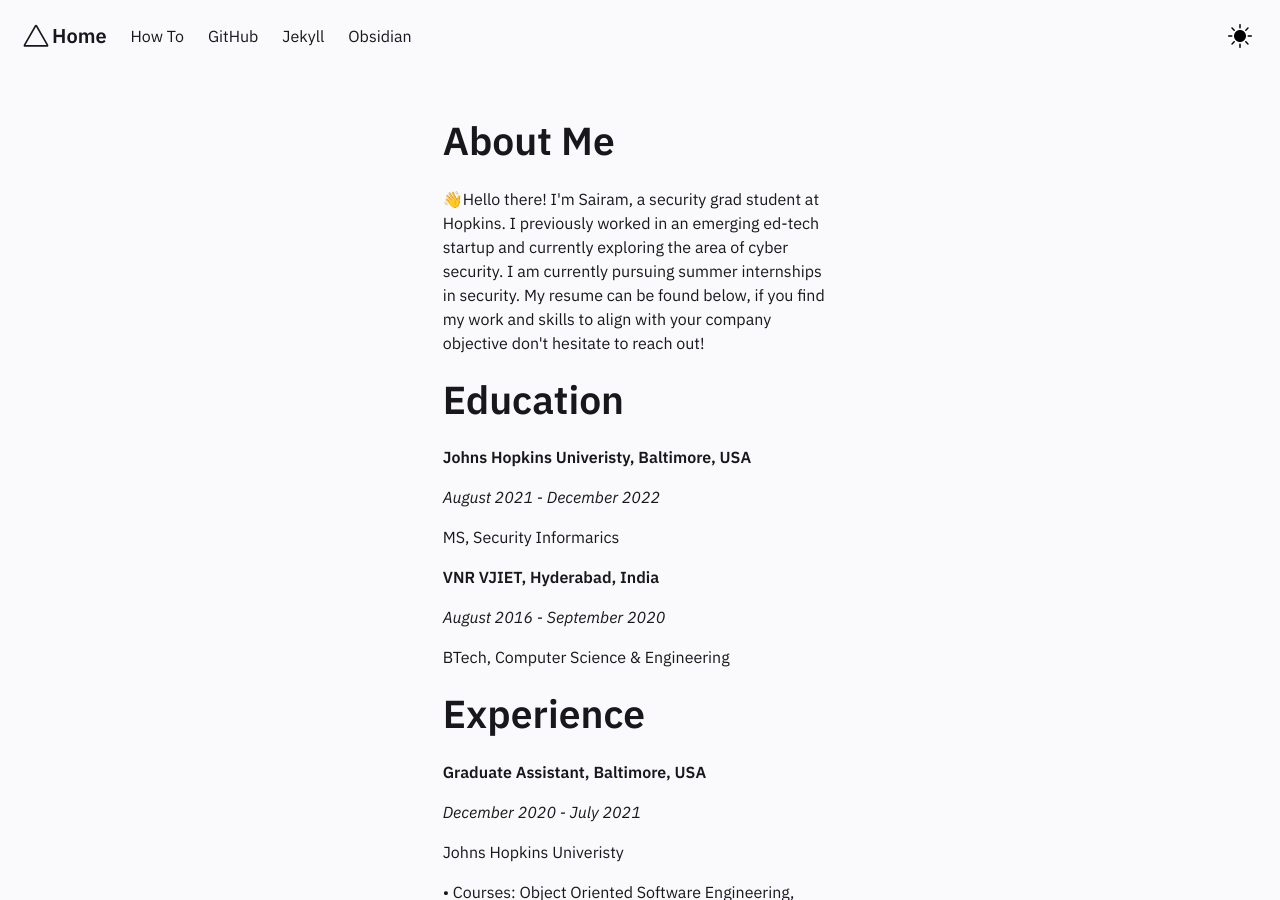
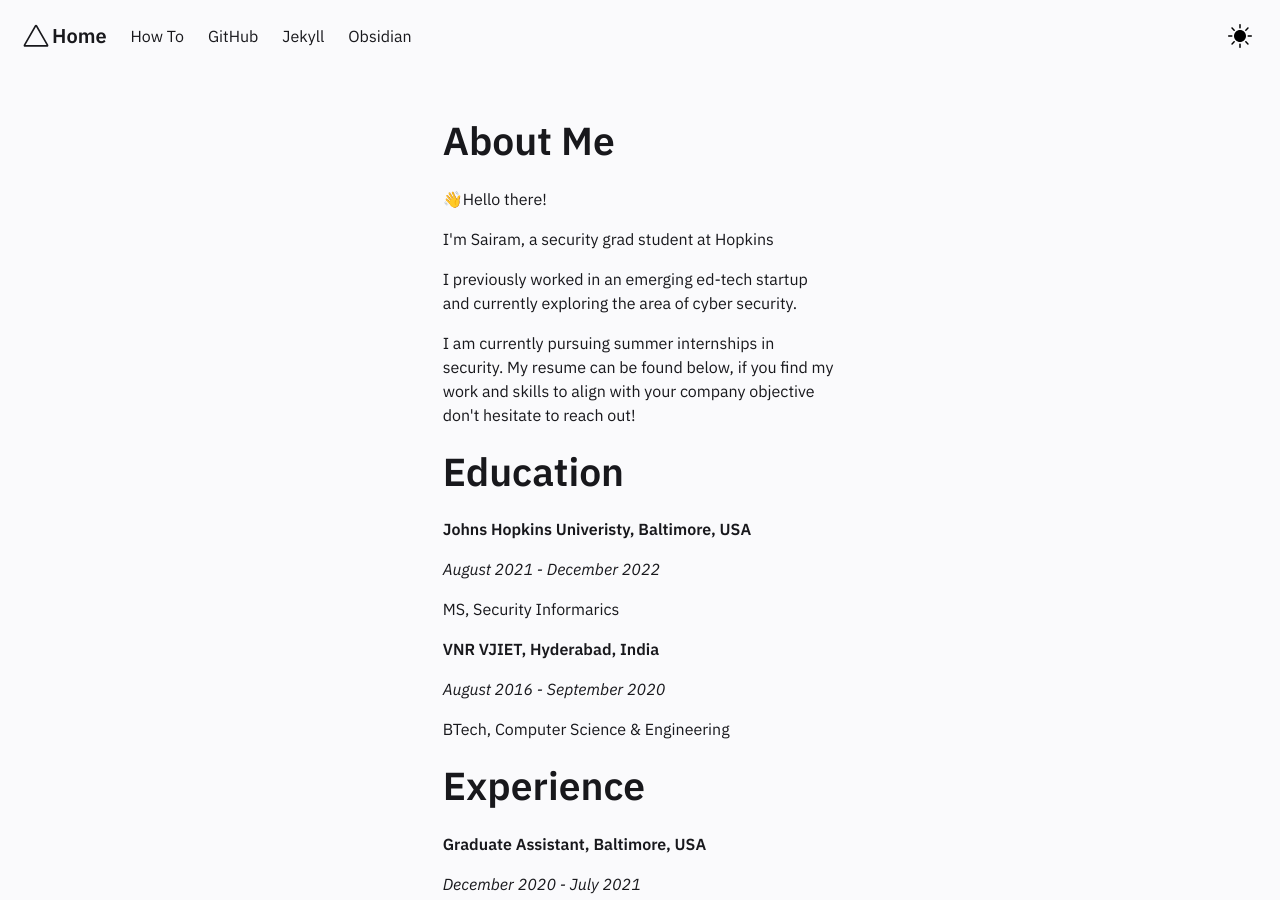
Before and after one commit to SaiRam25K/SaiRam25K.github.io, a Jekyll site: the page built from pages/index.md, in a window 1280 px wide and 900 px high. Built offline with Jekyll 4.4.1, drawn with Linux system fonts in a browser that asks for light colours.

Commit message:
Update Homepage.html

```diff
--- a/_includes/Homepage.html
+++ b/_includes/Homepage.html
@@ -11,10 +11,11 @@
         <h1>About Me</h1>
         <p>
            👋Hello there!
+        </p>
 
-            I'm Sairam, a security grad student at Hopkins.
-I previously worked in an emerging ed-tech startup and currently exploring the area of cyber security.
-I am currently pursuing summer internships in security. My resume can be found below, if you find my work and skills to align with your company objective don't hesitate to reach out!
+        <p>I'm Sairam, a security grad student at Hopkins</p>
+<p>I previously worked in an emerging ed-tech startup and currently exploring the area of cyber security.</p>
+<p>I am currently pursuing summer internships in security. My resume can be found below, if you find my work and skills to align with your company objective don't hesitate to reach out!
         </p>
 
         <h1>Education</h1>
```
